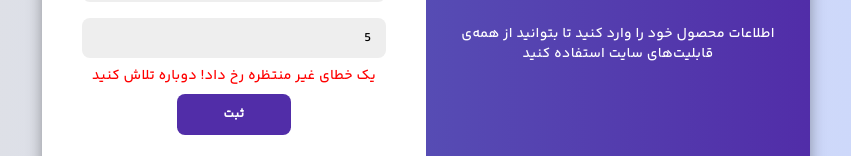
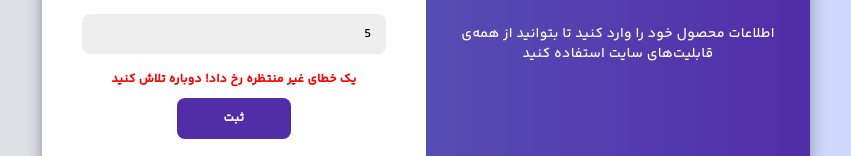
Before and after one commit to rzbeh/front, a React (Create React App) app: page / in a window 1280 px wide. Both pictures are taken after typing "Sample", "5" into the empty fields and a click on the button "ثبت". Shown: the part 381-537 px from the top of the page, without its empty margins (214-1065 px from the left). Built offline with nearby package versions, Linux system fonts and the light colour scheme; no server answers.

Commit message:
minor changes

```diff
--- a/src/Components/DetailsForm.js
+++ b/src/Components/DetailsForm.js
@@ -8,6 +8,8 @@ export default function DetailsForm({ setStep }) {
   const [details, setDetails] = useState();
   const [searchParams, setSearchParams] = useSearchParams();
   const [calculateResult, setCalculateResult] = useState();
+  const [message, setMessage] = useState("");
+  const [error, setError] = useState("");
 
   const fetchDetails = async () => {
     const serial = searchParams.get("serial");
@@ -27,9 +29,11 @@ export default function DetailsForm({ setStep }) {
     const serial = searchParams.get("serial");
     try {
       await api.submitDetails(serial, km, sellerNumber, engineId);
-      toast.success("اطلاعات شما با موفقیت ثبت شد");
+      setError("");
+      setMessage("اطلاعات شما با موفقیت ثبت شد");
     } catch (error) {
-      toast.error("خطایی در ثبت اطلاعات رخ داد");
+      setMessage("");
+      setError("خطایی در ثبت اطلاعات رخ داد");
     }
   };
 
@@ -60,7 +64,6 @@ export default function DetailsForm({ setStep }) {
               name="engineId"
               placeholder="شناسه موتور"
               defaultValue={details?.engineId}
-              required
             />
           </div>
 
@@ -71,7 +74,6 @@ export default function DetailsForm({ setStep }) {
               name="km"
               placeholder="کیلومتر"
               defaultValue={details?.km}
-              required
             />
           </div>
 
@@ -82,7 +84,6 @@ export default function DetailsForm({ setStep }) {
               name="sellerNumber"
               placeholder="شماره فروشنده"
               defaultValue={details?.sellernum}
-              required
             />
           </div>
 
@@ -103,7 +104,7 @@ export default function DetailsForm({ setStep }) {
               type="text"
               name="code"
               placeholder="شماره مدل"
-              defaultValue={details?.code}
+              defaultValue={details?.codes}
               disabled
             />
           </div>
@@ -122,6 +123,12 @@ export default function DetailsForm({ setStep }) {
         <button type="submit" className="main-button">
           ثبت
         </button>
+        {message !== "" && error === "" && (
+          <p className="submit-message">{message}</p>
+        )}
+        {message === "" && error !== "" && (
+          <p className="error-message">{error}</p>
+        )}
       </form>
       {details?.km && (
         <form onSubmit={handleCalculate} id="form">
--- a/src/Components/PhoneIdForm.js
+++ b/src/Components/PhoneIdForm.js
@@ -16,7 +16,7 @@ export default function PhoneIdForm({ setStep }) {
       setStep(1);
     } catch (error) {
       if (error.status === 404 || error.status === 400) {
-        setError("شماره همراه یا آیدی اشتباه است");
+        setError("شماره همراه یا شناسه اشتباه است");
         // toast.error("Invalid combination of phone number and ID");
       } else {
         setError("یک خطای غیر منتظره رخ داد! دوباره تلاش کنید");
@@ -44,7 +44,7 @@ export default function PhoneIdForm({ setStep }) {
       />
       {error !== "" && (
         <div className="error-box">
-          <p className="error">{error}</p>
+          <p className="error-message">{error}</p>
         </div>
       )}
       <button type="submit" className="main-button">
--- a/src/Components/style.css
+++ b/src/Components/style.css
@@ -240,12 +240,11 @@ body {
   text-align: center;
 }
 
-.error-box {
-  p {
-    margin: 0;
-    color: red;
-    margin-bottom: 8px;
-  }
+.error-message {
+  font-size: 12px !important;
+  font-weight: 600;
+  margin: 8px 0 8px 0 !important;
+  color: red;
 }
 
 .details-form .form-grid {
@@ -298,7 +297,7 @@ body {
 
   .details-form {
     margin-top: 160px;
-    margin-bottom: 30px;
+    margin-bottom: 10px;
   }
 
   .details-container {
@@ -310,3 +309,10 @@ body {
     grid-template-columns: repeat(1, 1fr);
   }
 }
+
+.submit-message {
+  margin: 8px 0 0 0 !important;
+  font-size: 12px !important;
+  font-weight: 600;
+  color: green;
+}
```
